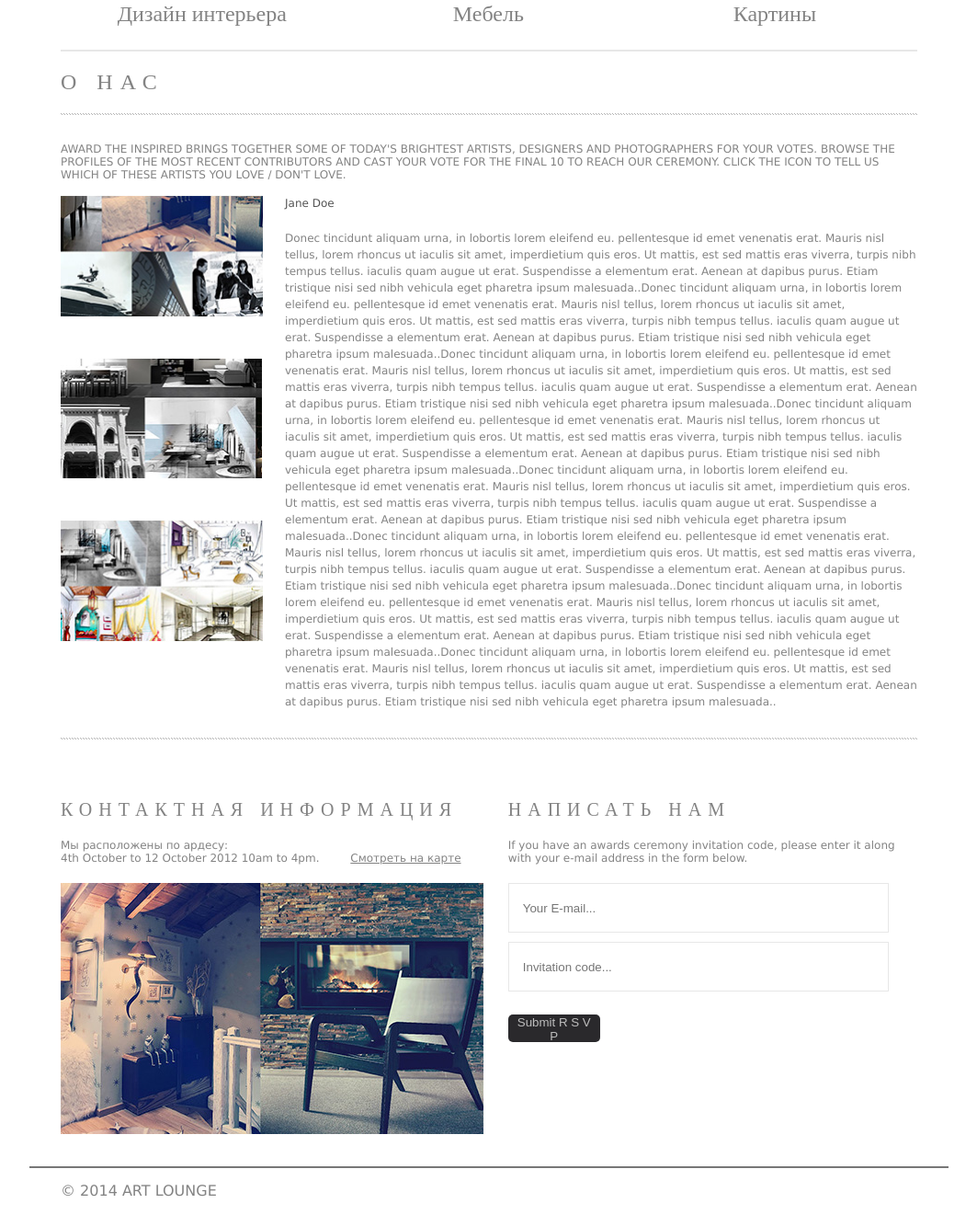
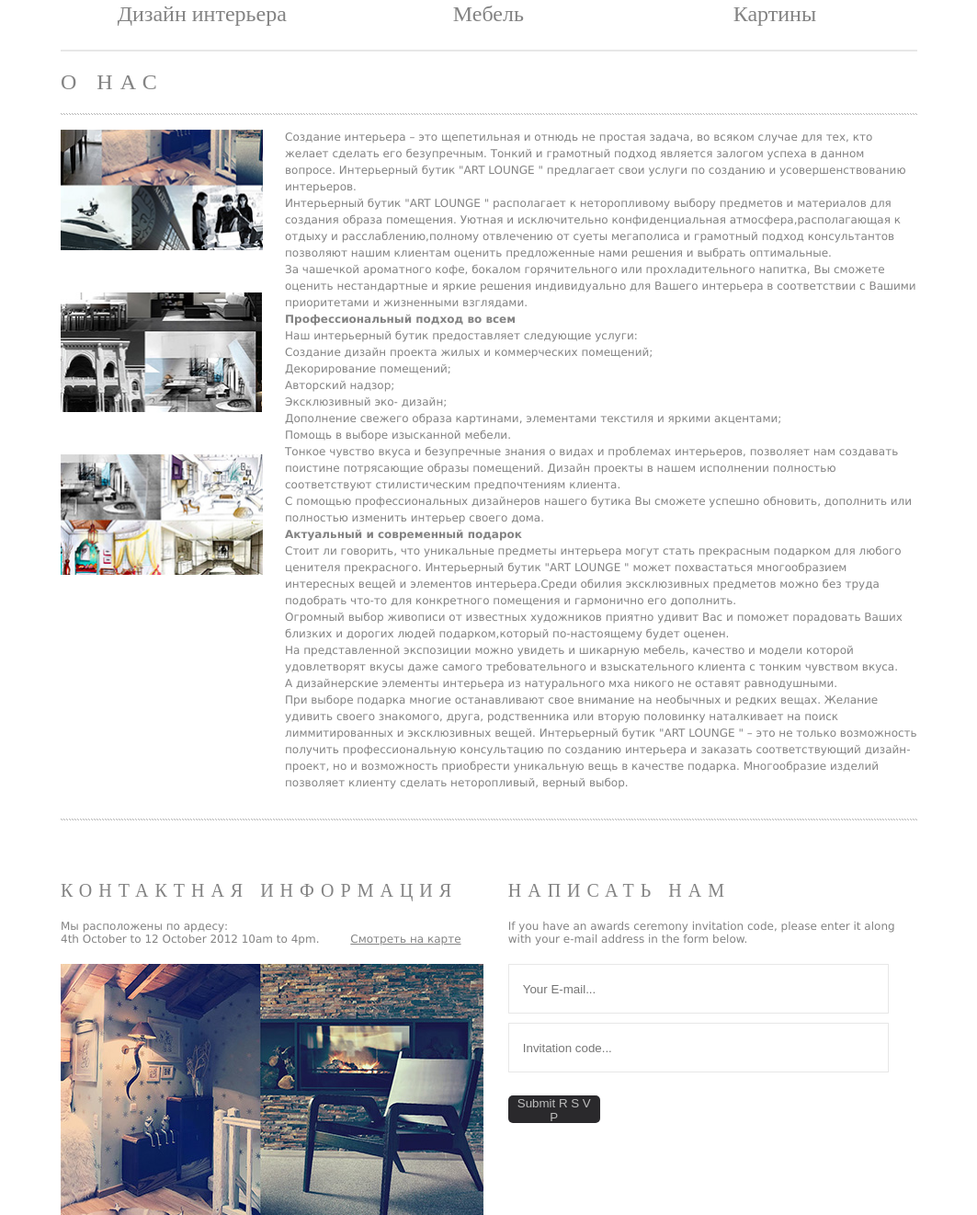
Before and after one commit to alifanov/artlounge, a Django app: page / in a window 1280 px wide. Shown: the part 1176-2497 px from the top of the page at 92% size, without its empty margins (108-1171 px from the left). Run offline with Django 3.2, Linux system fonts and the light colour scheme; some libraries are stand-ins or nearby versions.

Commit message:
add text on main page

```diff
--- a/templates/base.html
+++ b/templates/base.html
@@ -56,10 +56,10 @@
         О Нас
     </div>
     <div class="border"></div>
-    <div class="top-desc">
-        award the inspired brings together some of today's brightest artists, designers and photographers for your votes. Browse the profiles of the most recent contributors and cast your vote for the final 10 to reach our ceremony.
-        click the icon to tell us which of these artists you Love / Don't Love.
-    </div>
+{#    <div class="top-desc">#}
+{#        award the inspired brings together some of today's brightest artists, designers and photographers for your votes. Browse the profiles of the most recent contributors and cast your vote for the final 10 to reach our ceremony.#}
+{#        click the icon to tell us which of these artists you Love / Don't Love.#}
+{#    </div>#}
     <div class="post">
         <div class="post-images">
             <img src="{{ STATIC_URL }}img/post-img-0.jpg" />
@@ -67,18 +67,67 @@
             <img src="{{ STATIC_URL }}img/post-img-2.jpg" />
         </div>
         <div class="post-text">
-            <div class="post-title">Jane Doe</div>
+{#            <div class="post-title">Jane Doe</div>#}
             <div>
-                Donec tincidunt aliquam urna, in lobortis lorem eleifend eu. pellentesque id emet venenatis erat. Mauris nisl tellus, lorem rhoncus ut iaculis sit amet, imperdietium quis eros. Ut mattis, est sed mattis eras viverra, turpis nibh tempus tellus.
-                iaculis quam augue ut erat. Suspendisse a elementum erat. Aenean at dapibus purus. Etiam tristique nisi sed nibh vehicula eget pharetra ipsum malesuada..Donec tincidunt aliquam urna, in lobortis lorem eleifend eu. pellentesque id emet venenatis erat. Mauris nisl tellus, lorem rhoncus ut iaculis sit amet, imperdietium quis eros. Ut mattis, est sed mattis eras viverra, turpis nibh tempus tellus.
-                iaculis quam augue ut erat. Suspendisse a elementum erat. Aenean at dapibus purus. Etiam tristique nisi sed nibh vehicula eget pharetra ipsum malesuada..Donec tincidunt aliquam urna, in lobortis lorem eleifend eu. pellentesque id emet venenatis erat. Mauris nisl tellus, lorem rhoncus ut iaculis sit amet, imperdietium quis eros. Ut mattis, est sed mattis eras viverra, turpis nibh tempus tellus.
-                iaculis quam augue ut erat. Suspendisse a elementum erat. Aenean at dapibus purus. Etiam tristique nisi sed nibh vehicula eget pharetra ipsum malesuada..Donec tincidunt aliquam urna, in lobortis lorem eleifend eu. pellentesque id emet venenatis erat. Mauris nisl tellus, lorem rhoncus ut iaculis sit amet, imperdietium quis eros. Ut mattis, est sed mattis eras viverra, turpis nibh tempus tellus.
-                iaculis quam augue ut erat. Suspendisse a elementum erat. Aenean at dapibus purus. Etiam tristique nisi sed nibh vehicula eget pharetra ipsum malesuada..Donec tincidunt aliquam urna, in lobortis lorem eleifend eu. pellentesque id emet venenatis erat. Mauris nisl tellus, lorem rhoncus ut iaculis sit amet, imperdietium quis eros. Ut mattis, est sed mattis eras viverra, turpis nibh tempus tellus.
-                iaculis quam augue ut erat. Suspendisse a elementum erat. Aenean at dapibus purus. Etiam tristique nisi sed nibh vehicula eget pharetra ipsum malesuada..Donec tincidunt aliquam urna, in lobortis lorem eleifend eu. pellentesque id emet venenatis erat. Mauris nisl tellus, lorem rhoncus ut iaculis sit amet, imperdietium quis eros. Ut mattis, est sed mattis eras viverra, turpis nibh tempus tellus.
-                iaculis quam augue ut erat. Suspendisse a elementum erat. Aenean at dapibus purus. Etiam tristique nisi sed nibh vehicula eget pharetra ipsum malesuada..Donec tincidunt aliquam urna, in lobortis lorem eleifend eu. pellentesque id emet venenatis erat. Mauris nisl tellus, lorem rhoncus ut iaculis sit amet, imperdietium quis eros. Ut mattis, est sed mattis eras viverra, turpis nibh tempus tellus.
-                iaculis quam augue ut erat. Suspendisse a elementum erat. Aenean at dapibus purus. Etiam tristique nisi sed nibh vehicula eget pharetra ipsum malesuada..Donec tincidunt aliquam urna, in lobortis lorem eleifend eu. pellentesque id emet venenatis erat. Mauris nisl tellus, lorem rhoncus ut iaculis sit amet, imperdietium quis eros. Ut mattis, est sed mattis eras viverra, turpis nibh tempus tellus.
-                iaculis quam augue ut erat. Suspendisse a elementum erat. Aenean at dapibus purus. Etiam tristique nisi sed nibh vehicula eget pharetra ipsum malesuada..
-            </div>
+Создание интерьера – это щепетильная и отнюдь не простая задача, во всяком случае для тех, кто желает сделать его безупречным. Тонкий и грамотный подход является залогом успеха в данном вопросе. Интерьерный бутик "ART LOUNGE " предлагает свои услуги по созданию и усовершенствованию интерьеров.
+
+
+ </div><div>
+                Интерьерный бутик "ART LOUNGE " располагает к неторопливому выбору предметов и материалов для создания образа помещения. Уютная и исключительно конфиденциальная атмосфера,располагающая к отдыху и расслаблению,полному отвлечению от суеты мегаполиса и грамотный подход консультантов позволяют нашим клиентам оценить предложенные нами решения и выбрать оптимальные.
+
+ </div><div>
+За чашечкой ароматного кофе, бокалом горячительного или прохладительного напитка, Вы сможете оценить нестандартные и яркие решения индивидуально для Вашего интерьера в соответствии с Вашими приоритетами и жизненными взглядами.
+
+
+ </div><div>
+<b>Профессиональный подход во всем</b>
+
+
+ </div><div>
+Наш интерьерный бутик предоставляет следующие услуги:
+
+ </div><div>
+Создание дизайн проекта жилых и коммерческих помещений;
+
+ </div><div>
+Декорирование помещений;
+
+ </div><div>
+Авторский надзор;
+
+ </div><div>
+Эксклюзивный эко- дизайн;
+
+ </div><div>
+Дополнение свежего образа картинами, элементами текстиля и яркими акцентами;
+
+ </div><div>
+Помощь в выборе изысканной мебели.
+
+ </div><div>
+Тонкое чувство вкуса и безупречные знания о видах и проблемах интерьеров, позволяет нам создавать поистине потрясающие образы помещений. Дизайн проекты в нашем исполнении полностью соответствуют стилистическим предпочтениям клиента.
+
+ </div><div>
+ С помощью профессиональных дизайнеров нашего бутика Вы сможете успешно обновить, дополнить или полностью изменить интерьер своего дома.
+
+
+ </div><div>
+<b>Актуальный и современный подарок</b>
+
+ </div><div>
+Стоит ли говорить, что уникальные предметы интерьера могут стать прекрасным подарком для любого ценителя прекрасного. Интерьерный бутик "ART LOUNGE " может похвастаться многообразием интересных вещей и элементов интерьера.Среди  обилия эксклюзивных предметов можно без труда подобрать что-то для конкретного помещения и  гармонично его дополнить.
+
+ </div><div>
+ Огромный выбор живописи от известных художников приятно удивит Вас и поможет порадовать Ваших близких и дорогих людей подарком,который по-настоящему будет оценен.
+
+ </div><div>
+На представленной экспозиции можно увидеть и шикарную мебель, качество и модели которой удовлетворят вкусы даже самого требовательного и взыскательного клиента с тонким чувством вкуса.
+
+ </div><div>
+А дизайнерские элементы интерьера из натурального мха никого не оставят равнодушными.
+
+ </div><div>
+При выборе подарка многие останавливают свое внимание на необычных и редких вещах. Желание удивить своего знакомого, друга, родственника или вторую половинку наталкивает на поиск лиммитированных  и эксклюзивных вещей. Интерьерный бутик "ART LOUNGE " – это не только возможность получить профессиональную консультацию по созданию интерьера и заказать соответствующий дизайн-проект, но и возможность приобрести уникальную вещь в качестве подарка. Многообразие изделий позволяет клиенту сделать неторопливый, верный выбор.            </div>
         </div>
     </div>
     </div>
```
